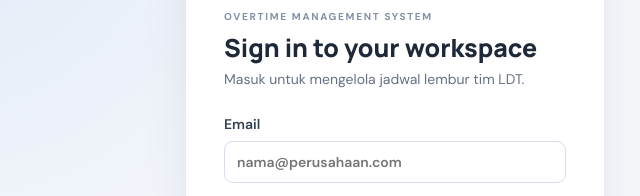
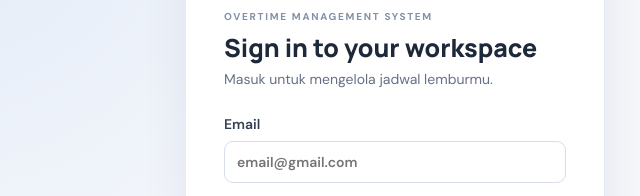
Before and after one commit to prafinsaditama/oms-ldt, a plain HTML site: page index.html in a window 1280 px wide. Shown: the part 228-424 px from the top of the page, 245-885 px from the left. Drawn offline with nearby package versions, Linux system fonts and the light colour scheme.

Commit message:
Update index.html
v1.1

```diff
--- a/index.html
+++ b/index.html
@@ -14,9 +14,9 @@
       <div class="brand-mark">OMS<span>LDT</span></div>
       <p class="eyebrow">OVERTIME MANAGEMENT SYSTEM</p>
       <h1>Sign in to your workspace</h1>
-      <p class="muted">Masuk untuk mengelola jadwal lembur tim LDT.</p>
+      <p class="muted">Masuk untuk mengelola jadwal lemburmu.</p>
       <form id="loginForm">
-        <label>Email<input id="email" type="email" autocomplete="username" required placeholder="nama@perusahaan.com"></label>
+        <label>Email<input id="email" type="email" autocomplete="username" required placeholder="email@gmail.com"></label>
         <label>Password<input id="password" type="password" autocomplete="current-password" required placeholder="Password"></label>
         <button class="primary full" type="submit">Login</button>
       </form>
```
